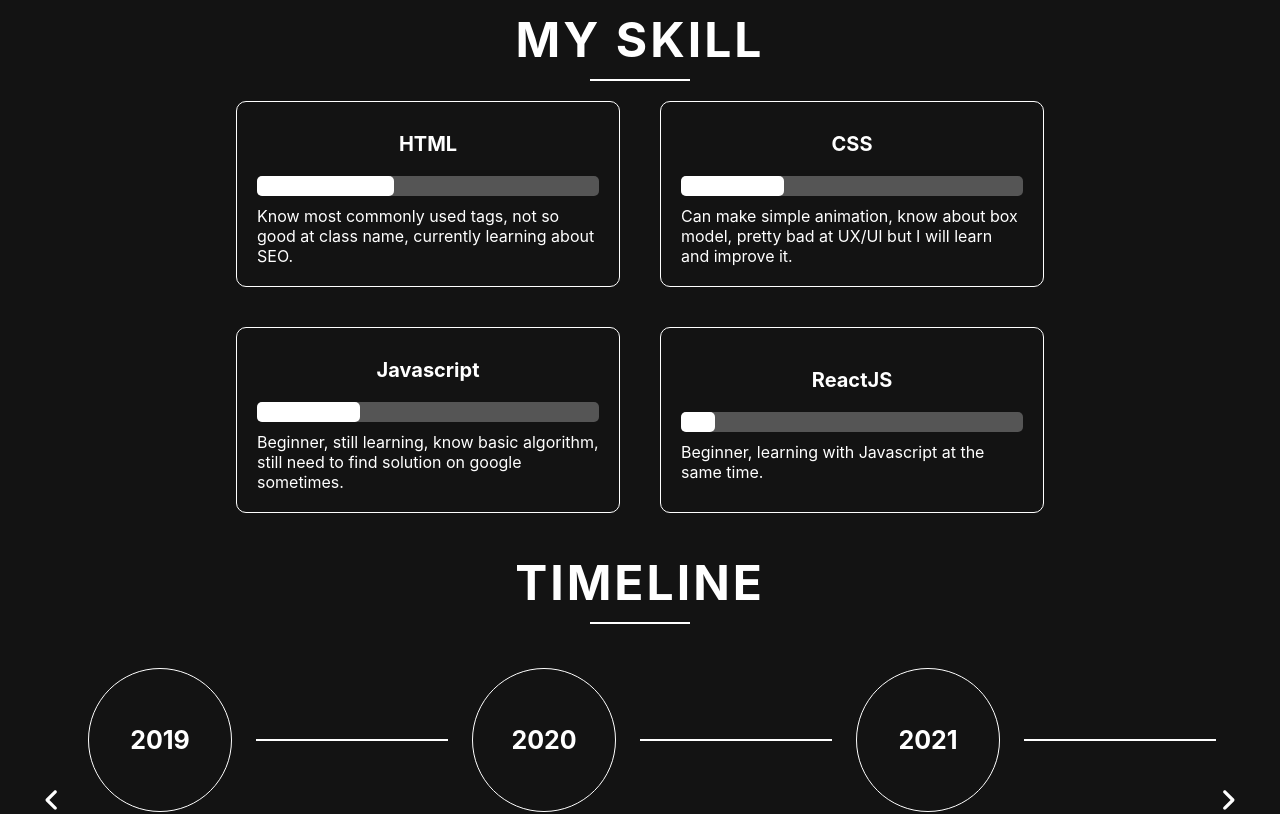
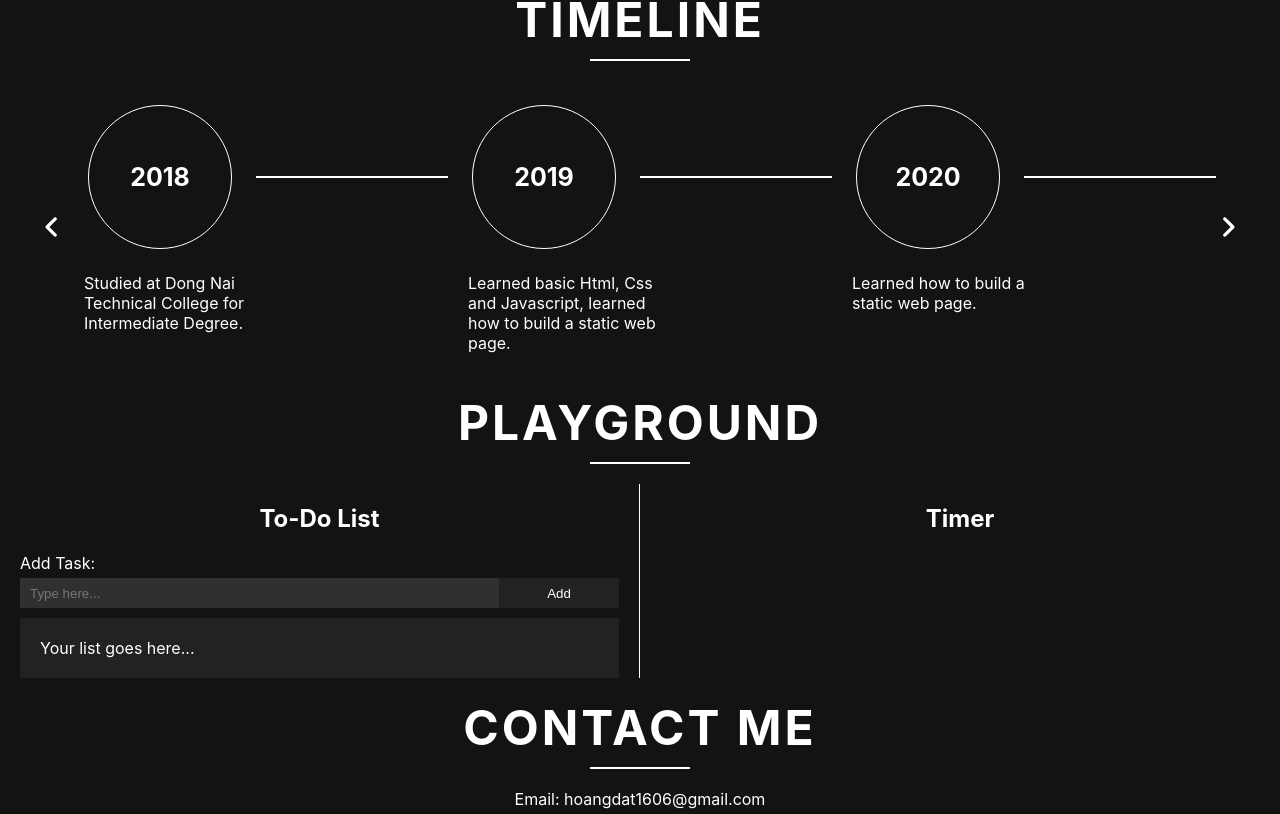
Before and after one commit to yuka166/introduce, a React (Create React App) app: page / in a window 1280 px wide. Shown: the part 810-1624 px from the top of the page. Built offline with nearby package versions, Linux system fonts and the light colour scheme.

Commit message:
remove skill field

```diff
--- a/src/App.css
+++ b/src/App.css
@@ -1,5 +1,5 @@
 .first-word {
-    height: 100vh;
+    height: 100dvh;
     display: flex;
     align-items: center;
     justify-content: center;
@@ -80,72 +80,6 @@
     cursor: pointer;
 }
 
-.programming-language {
-    width: 75%;
-    margin: 20px auto;
-}
-
-.programming-language>.skill-list {
-    display: flex;
-    flex-wrap: wrap;
-    justify-content: center;
-}
-
-.programming-language>.skill-list>div {
-    display: flex;
-    flex-direction: column;
-    align-items: center;
-    justify-content: center;
-    width: 40%;
-    border: 1px solid white;
-    border-radius: 10px;
-    margin: 20px;
-    padding: 20px;
-}
-
-@media screen and (max-width: 600px) {
-    .programming-language>.skill-list>div {
-        width: 100%;
-    }
-
-}
-
-.skill-list>div>.skill-name {
-    margin: 10px 0;
-    font-size: 20px;
-    font-weight: bold;
-}
-
-.skill-list>div>.skill-point {
-    width: 100%;
-    height: 20px;
-    background-color: rgb(85, 85, 85);
-    margin: 10px 0;
-    border-radius: 5px;
-}
-
-.skill-list>div>.skill-point>div {
-    height: 20px;
-    background-color: rgb(255, 255, 255);
-    border-radius: 5px;
-}
-
-.skill-html>.skill-point>div {
-    width: 40%;
-}
-
-.skill-css>.skill-point>div {
-    width: 30%;
-}
-
-.skill-js>.skill-point>div {
-    width: 30%;
-}
-
-.skill-reactjs>.skill-point>div {
-    width: 10%;
-}
-
 /* .timeline {
     position: relative;
     height: 100vh;
--- a/src/App.js
+++ b/src/App.js
@@ -5,10 +5,9 @@ import "slick-carousel/slick/slick-theme.css";
 import { FontAwesomeIcon } from '@fortawesome/react-fontawesome';
 import { faAngleDoubleDown, faAngleRight, faAngleLeft } from '@fortawesome/free-solid-svg-icons';
 import { faFacebook, faGithub } from '@fortawesome/free-brands-svg-icons';
-import ScrollReveal from 'scrollreveal'
+import ScrollReveal from 'scrollreveal';
+// import Menu from './components/ui/menu/menu';
 import Title from './components/ui/title/title';
-import Skill from './components/ui/skill/skill';
-import SkillArr from './data/skilldata'
 import Timeline from './components/ui/timeline/timeline';
 import TimelineArr from './data/timelinedata';
 import ToDoApp from './components/apps/todoapp';
@@ -44,7 +43,7 @@ function TimelineArrowPrev(props) {
 
 const slideUp = {
   distance: '10%',
-  duration: 1500,
+  duration: 1200,
   origin: 'bottom',
   interval: 250,
   easing: 'ease'
@@ -99,13 +98,13 @@ function App() {
   }, [count, text]);
 
   useEffect(() => {
-    ScrollReveal().reveal('.skill-list>div', slideUp);
     ScrollReveal().reveal('.primary-desc>div', { ...slideUp, delay: txt.length * 100 });
   }, []);
 
   return (
     <div className="container">
-      <div className="first-word">
+      {/* <Menu /> */}
+      <div className="first-word" id='firstword'>
         <h1 className="title">{text}</h1>
         <div className="primary-desc">
           <div>A Front-End Developer who loves to create beautiful, creative websites.</div>
@@ -113,17 +112,7 @@ function App() {
         </div>
         <div className="godown-btn"><button type='button' aria-label='Go down' onClick={ScrollDown}><FontAwesomeIcon icon={faAngleDoubleDown} /></button></div>
       </div>
-      <div className="programming-language">
-        <Title chilren={"My skill"} />
-        <div className="skill-list">
-          {SkillArr.map((skill) => {
-            return (
-              <Skill key={skill.id} type={skill.class} name={skill.name} desc={skill.desc} />
-            )
-          })}
-        </div>
-      </div>
-      <div className="timeline">
+      <div className="timeline" id='timeline'>
         <Title chilren={"Timeline"} />
         <Slider {...settings} className="timeline-list">
           {TimelineArr.map((timeline) => {
@@ -140,17 +129,17 @@ function App() {
           })}
         </Slider>
       </div>
-      <div className="playground">
+      <div className="playground" id='playground'>
         <Title chilren={"Playground"} />
         <div className="playground-list">
           <ToDoApp />
           <div className="countdown">
-            <div className="sub-title">Countdown machine</div>
+            <div className="sub-title">Timer</div>
             <div></div>
           </div>
         </div>
       </div>
-      <div className="contact">
+      <div className="contact" id='contact'>
         <Title chilren={"Contact me"} />
         <div className='social'>
           <div className='social-text'>Email: hoangdat1606@gmail.com</div>
--- /dev/null
+++ b/src/components/ui/menu/menu.css
@@ -0,0 +1,12 @@
+.menu {
+    position: fixed;
+    display: flex;
+    font-size: 1.3em;
+    left: 50%;
+    top: 10px;
+    transform: translate(-50%, 0);
+}
+
+.menu>div {
+    margin: 0 15px;
+}
--- /dev/null
+++ b/src/components/ui/menu/menu.js
@@ -0,0 +1,16 @@
+import { FontAwesomeIcon } from '@fortawesome/react-fontawesome';
+import { faHouse, faTimeline, faGamepad, faAddressCard } from '@fortawesome/free-solid-svg-icons';
+import './menu.css';
+
+function Menu() {
+    return (
+        <div className="menu">
+            <div><FontAwesomeIcon icon={faHouse} /></div> •
+            <div><FontAwesomeIcon icon={faTimeline} /></div> •
+            <div><FontAwesomeIcon icon={faGamepad} /></div> •
+            <div><FontAwesomeIcon icon={faAddressCard} /></div>
+        </div>
+    );
+}
+
+export default Menu;
--- a/src/components/ui/skill/skill.js
+++ /dev/null
@@ -1,15 +0,0 @@
-import './skill.css'
-
-function Skill({ type, name, desc }) {
-    return (
-        <div className={'skill-' + type}>
-            <div className="skill-name">{name}</div>
-            <div className="skill-point">
-                <div></div>
-            </div>
-            <div className="desc">{desc}</div>
-        </div>
-    );
-}
-
-export default Skill;
--- a/src/components/ui/timeline/timeline.css
+++ b/src/components/ui/timeline/timeline.css
@@ -14,6 +14,7 @@
     display: flex;
     align-items: center;
     justify-content: center;
+    text-align: center;
     margin: auto auto;
 }
 
--- a/src/data/skilldata.js
+++ /dev/null
@@ -1,8 +0,0 @@
-const skillArr = [
-    { id: 1, class: 'html', name: 'HTML', desc: 'Know most commonly used tags, not so good at class name, currently learning about SEO.' },
-    { id: 2, class: 'css', name: 'CSS', desc: 'Can make simple animation, know about box model, pretty bad at UX/UI but I will learn and improve it.' },
-    { id: 3, class: 'js', name: 'Javascript', desc: 'Beginner, still learning, know basic algorithm, still need to find solution on google sometimes.' },
-    { id: 4, class: 'reactjs', name: 'ReactJS', desc: 'Beginner, learning with Javascript at the same time.' },
-]
-
-export default skillArr;
--- a/src/data/timelinedata.js
+++ b/src/data/timelinedata.js
@@ -1,9 +1,11 @@
 const TimelineArr = [
-    { id: 1, year: '2019', desc: 'Learn basic HTML and CSS.' },
-    { id: 2, year: '2020', desc: 'First time trying JavaScript.' },
-    { id: 3, year: '2021', desc: 'Learn how to make a basic website with ASP.NET Core MVC. Make a simple novel reading web with my friend (unfinished)' },
-    { id: 4, year: '2022', desc: 'Make a book selling web for graduate.' },
-    { id: 5, year: 'Now', desc: 'Learning ReactJS :D and will learn Node.JS in the future' },
+    { id: 1, year: '2018', desc: 'Studied at Dong Nai Technical College for Intermediate Degree.' },
+    { id: 2, year: '2019', desc: 'Learned basic Html, Css and Javascript, learned how to build a static web page.' },
+    { id: 3, year: '2020', desc: 'Learned how to build a static web page.' },
+    { id: 4, year: '2021', desc: 'Still Studied at the same place for College Degree.' },
+    { id: 5, year: '2022', desc: 'Learned how to build a complete website with ASP.Net Core MVC.' },
+    { id: 6, year: '2023', desc: 'Self-taught ReactJS, made a basic chat-app with Socket.IO.' },
+    { id: 7, year: 'Now', desc: 'Currently studying at HCMC University of Technology and Education (University transfer).' },
 ]
 
 export default TimelineArr;
--- a/src/index.css
+++ b/src/index.css
@@ -21,3 +21,20 @@ code {
 button {
   cursor: pointer;
 }
+
+::-webkit-scrollbar {
+  width: 7.5px;
+}
+
+::-webkit-scrollbar-track {
+  background: #131313;
+}
+
+::-webkit-scrollbar-thumb {
+  background: #ffffff;
+  border-radius: 10px;
+}
+
+::-webkit-scrollbar-thumb:hover {
+  background: #aaaaaa;
+}
```
Also changed, not shown: src/components/ui/skill/skill.css (deleted).
